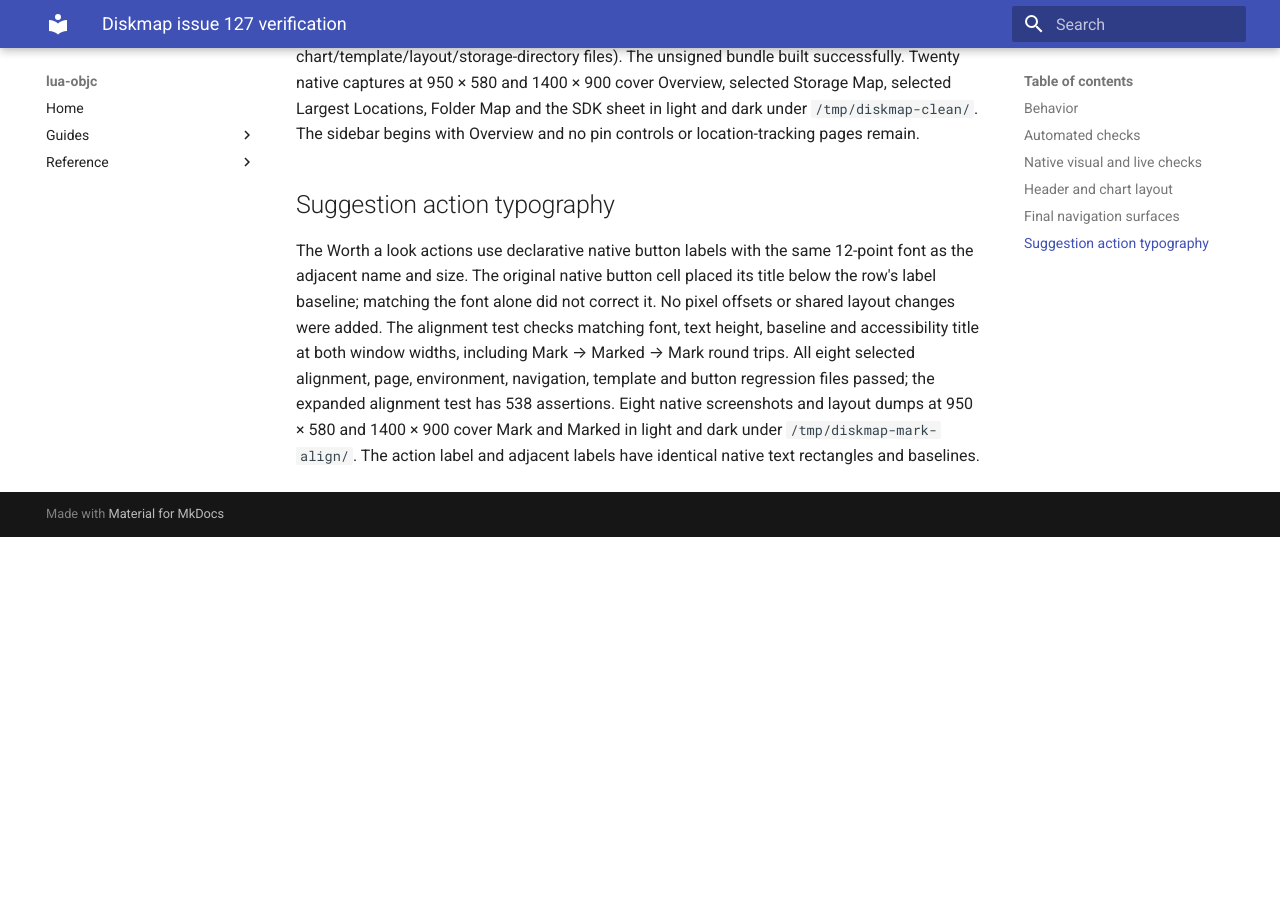
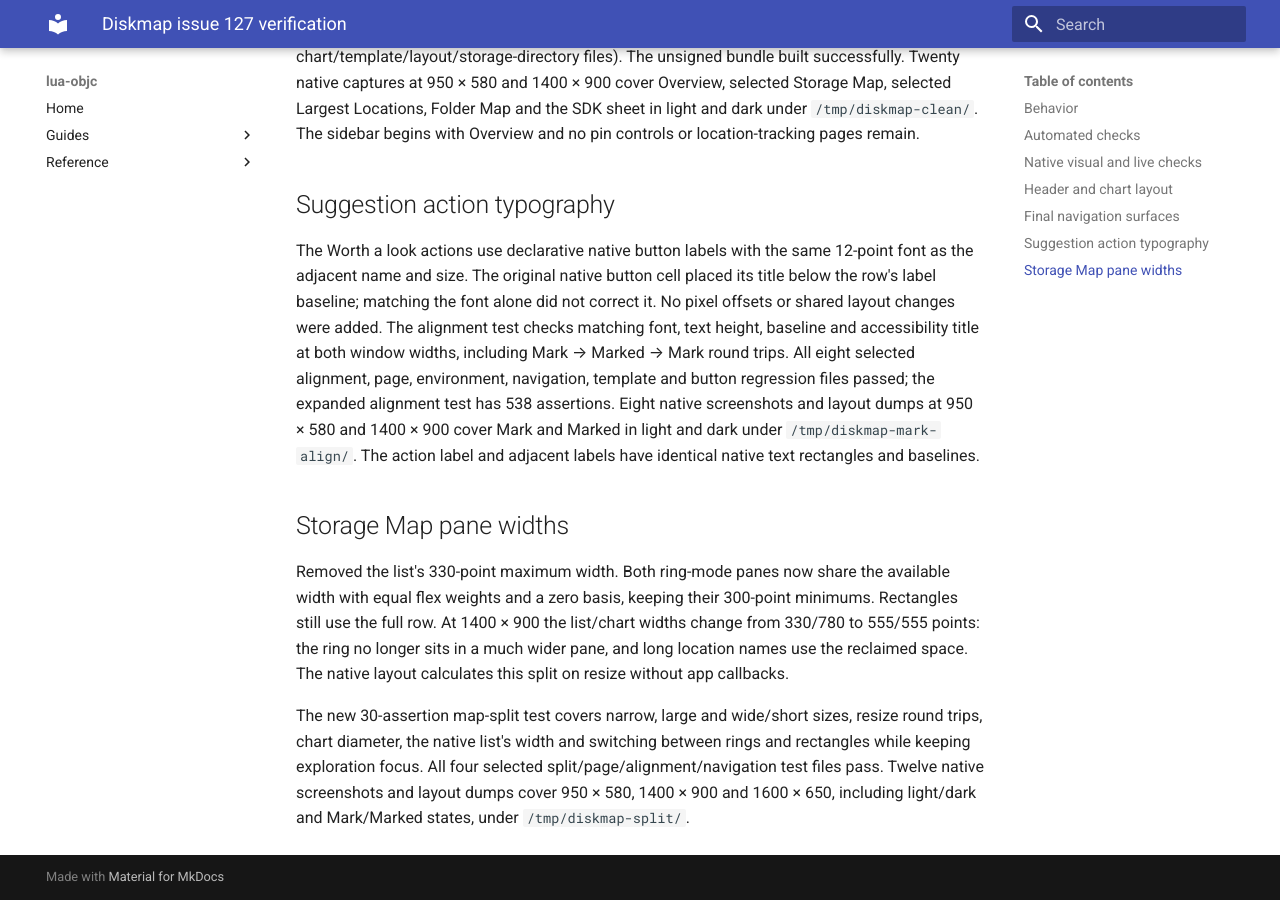
Before and after one commit to corepunch/lua-objc, an MkDocs documentation site: the page built from docs/testing/diskmap-127.md, in a window 1280 px wide and 900 px high, scrolled down 2457 px. Built offline with MkDocs 1.6.1 and Material for MkDocs 9.7.7, drawn with Linux system fonts in a browser that asks for light colours; before the commit the page ends 2994 px from its top, so only the background shows below that.

Commit message:
Balance Diskmap list and ring pane widths

```diff
--- a/docs/testing/diskmap-127.md
+++ b/docs/testing/diskmap-127.md
@@ -116,3 +116,19 @@ regression files passed; the expanded alignment test has 538 assertions.
 Eight native screenshots and layout dumps at 950 × 580 and 1400 × 900 cover
 Mark and Marked in light and dark under `/tmp/diskmap-mark-align/`. The action
 label and adjacent labels have identical native text rectangles and baselines.
+
+## Storage Map pane widths
+
+Removed the list's 330-point maximum width. Both ring-mode panes now share
+the available width with equal flex weights and a zero basis, keeping their
+300-point minimums. Rectangles still use the full row. At 1400 × 900 the
+list/chart widths change from 330/780 to 555/555 points: the ring no longer
+sits in a much wider pane, and long location names use the reclaimed space.
+The native layout calculates this split on resize without app callbacks.
+
+The new 30-assertion map-split test covers narrow, large and wide/short sizes,
+resize round trips, chart diameter, the native list's width and switching
+between rings and rectangles while keeping exploration focus. All four
+selected split/page/alignment/navigation test files pass. Twelve native
+screenshots and layout dumps cover 950 × 580, 1400 × 900 and 1600 × 650,
+including light/dark and Mark/Marked states, under `/tmp/diskmap-split/`.
```
Also changed, not shown: 2 other files.
